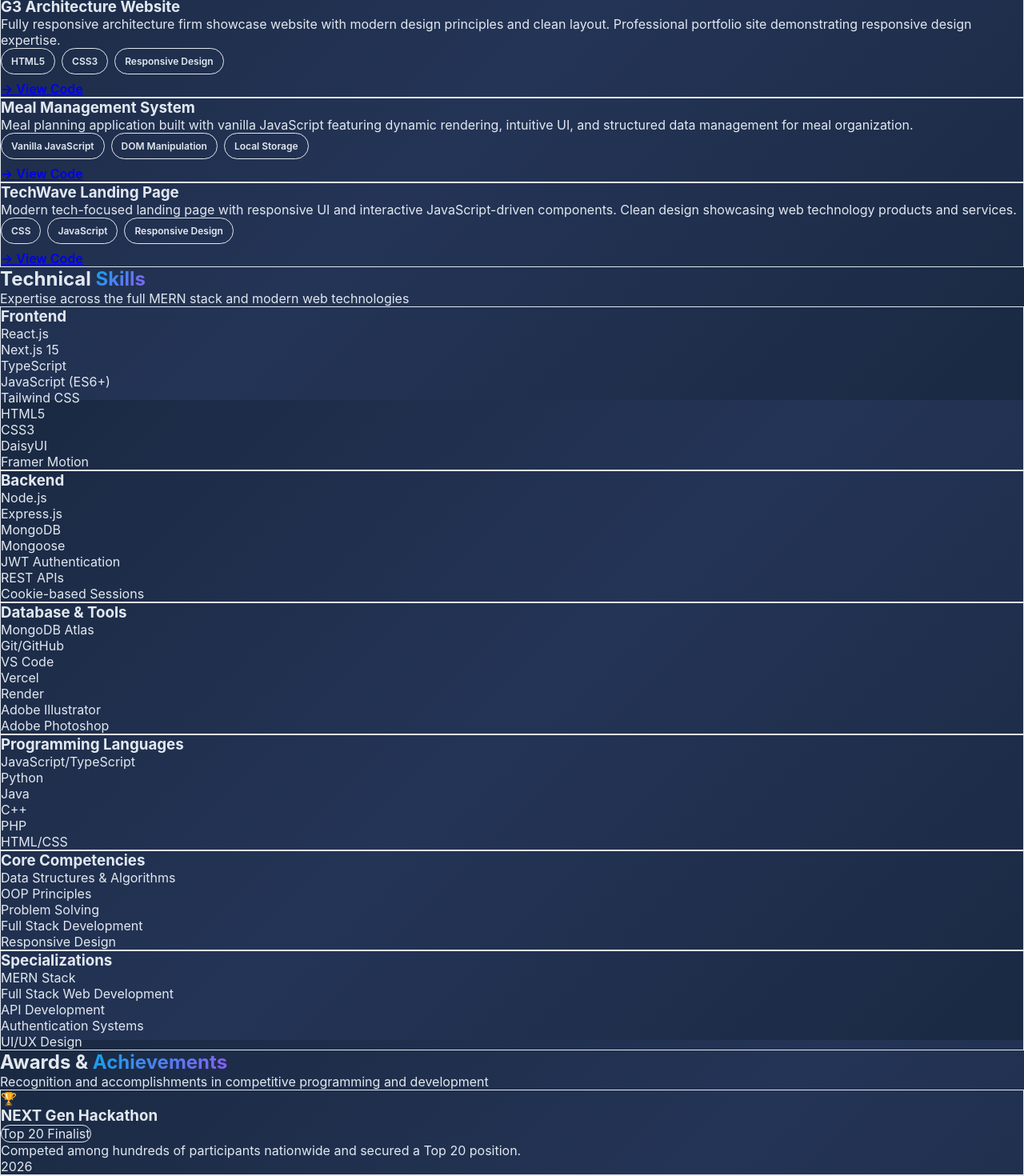
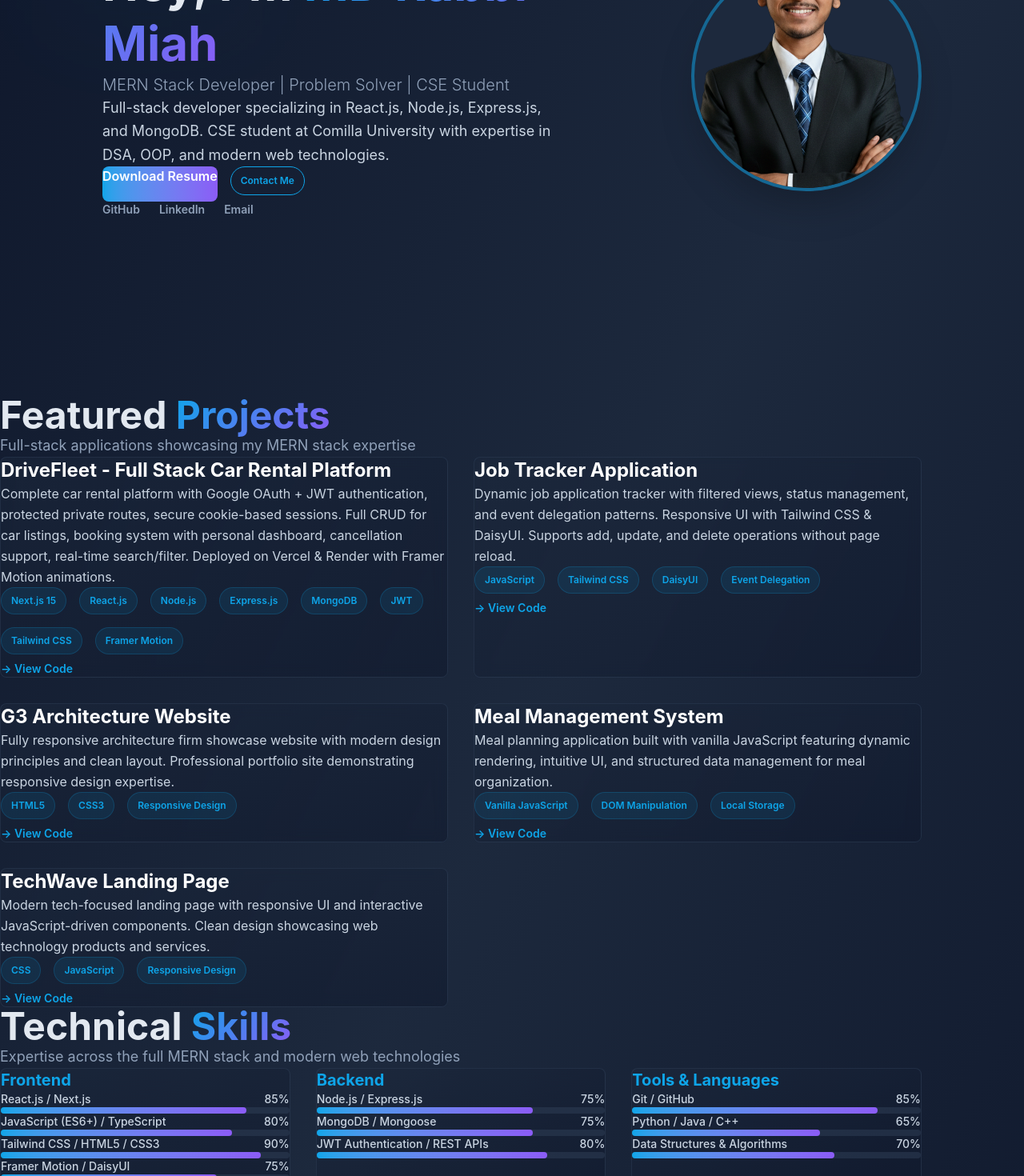
Before and after one commit to shahed-hassan-fz-rabbi/shahed-hassan-fz-rabbi-portfelio, a Next.js app: page / in a window 1280 px wide. Shown: the part 300-1770 px from the top of the page at 80% size. Built offline with nearby package versions, Linux system fonts and the light colour scheme; no server answers.

Commit message:
Fix CSS and successful build

```diff
--- a/app/globals.css
+++ b/app/globals.css
@@ -1,6 +1,9 @@
-@tailwind base;
-@tailwind components;
-@tailwind utilities;
+@import "tailwindcss";
+
+@theme {
+  --color-accent-primary: #0ea5e9;
+  --color-accent-secondary: #8b5cf6;
+}
 
 * {
   margin: 0;
@@ -12,7 +15,6 @@ html {
   scroll-behavior: smooth;
 }
 
-/* Dark Theme (Default) */
 :root[data-theme='dark'] {
   --bg-primary: #1a2942;
   --bg-secondary: #243456;
@@ -21,7 +23,6 @@ html {
   --border-color: #334155;
 }
 
-/* Light Theme */
 :root[data-theme='light'] {
   --bg-primary: #f8fafc;
   --bg-secondary: #f1f5f9;
@@ -39,7 +40,6 @@ body {
   transition: background 0.3s ease, color 0.3s ease;
 }
 
-/* Scrollbar styling */
 ::-webkit-scrollbar {
   width: 10px;
 }
@@ -63,20 +63,16 @@ a {
 }
 
 .gradient-text {
-  background: linear-gradient(135deg, #0ea5e9 0%, #8b5cf6 100%);
+  background-image: linear-gradient(135deg, #0ea5e9 0%, #8b5cf6 100%);
   -webkit-background-clip: text;
+  background-clip: text;
   -webkit-text-fill-color: transparent;
-  background-clip: text;
+  color: transparent;
 }
 
 @keyframes float {
-  0%,
-  100% {
-    transform: translateY(0px);
-  }
-  50% {
-    transform: translateY(-20px);
-  }
+  0%, 100% { transform: translateY(0px); }
+  50% { transform: translateY(-20px); }
 }
 
 .float {
@@ -91,7 +87,6 @@ a {
   box-shadow: 0 0 40px rgba(14, 165, 233, 0.5);
 }
 
-/* Project Card Styling */
 [class*="bg-gradient-to-br from-slate"] {
   transition: all 0.3s ease;
 }
@@ -101,7 +96,6 @@ a {
   box-shadow: 0 20px 40px rgba(14, 165, 233, 0.2);
 }
 
-/* Technology Tags */
 [class*="bg-accent-primary/10"] {
   padding: 8px 12px;
   border-radius: 20px;
@@ -118,89 +112,57 @@ a {
   transform: scale(1.05);
 }
 
-a[href*="github"],
-a[href*="linkedin"],
-a[href*="mailto"] {
-  position: relative;
-  font-weight: 600;
-}
-
-a[href*="github"]::after,
-a[href*="linkedin"]::after,
-a[href*="mailto"]::after {
-  content: '';
-  position: absolute;
-  bottom: -2px;
-  left: 0;
-  width: 0;
-  height: 2px;
-  background: currentColor;
-  transition: width 0.3s ease;
-}
-
-a[href*="github"]:hover::after,
-a[href*="linkedin"]:hover::after,
-a[href*="mailto"]:hover::after {
-  width: 100%;
-}
-
-/* LIGHT THEME - Text Color Fix */
+/* Light theme text fixes */
 :root[data-theme='light'] h1,
 :root[data-theme='light'] h2,
 :root[data-theme='light'] h3,
 :root[data-theme='light'] h4,
 :root[data-theme='light'] h5,
 :root[data-theme='light'] h6 {
-  color: #0f172a !important;
+  color: #0f172a;
 }
 
 :root[data-theme='light'] p,
 :root[data-theme='light'] span,
 :root[data-theme='light'] a {
-  color: #1e293b !important;
+  color: #1e293b;
 }
 
 :root[data-theme='light'] .text-slate-300,
 :root[data-theme='light'] .text-slate-400,
 :root[data-theme='light'] .text-slate-500 {
-  color: #1e293b !important;
+  color: #1e293b;
 }
 
 :root[data-theme='light'] header {
-  background: rgba(248, 250, 252, 0.95) !important;
-  border-color: var(--border-color) !important;
+  background: rgba(248, 250, 252, 0.95);
+  border-color: var(--border-color);
 }
 
 :root[data-theme='light'] .bg-slate-800\/50,
 :root[data-theme='light'] .bg-slate-900\/50 {
-  background-color: rgba(248, 250, 252, 0.9) !important;
-  border: 1px solid #e2e8f0 !important;
+  background-color: rgba(248, 250, 252, 0.9);
+  border: 1px solid #e2e8f0;
 }
 
 :root[data-theme='light'] .border-slate-700\/50 {
-  border-color: var(--border-color) !important;
+  border-color: var(--border-color);
 }
 
 :root[data-theme='light'] input,
 :root[data-theme='light'] textarea {
-  background: white !important;
-  color: #0f172a !important;
-  border-color: #e2e8f0 !important;
+  background: white;
+  color: #0f172a;
+  border-color: #e2e8f0;
 }
 
 :root[data-theme='light'] input::placeholder,
 :root[data-theme='light'] textarea::placeholder {
-  color: #94a3b8 !important;
-  opacity: 1 !important;
-}
-
-:root[data-theme='light'] input:focus,
-:root[data-theme='light'] textarea:focus {
-  border-color: #0ea5e9 !important;
-  outline: none;
+  color: #94a3b8;
+  opacity: 1;
 }
 
 :root[data-theme='light'] footer {
-  background-color: rgba(248, 250, 252, 0.8) !important;
-  border-color: #e2e8f0 !important;
+  background-color: rgba(248, 250, 252, 0.8);
+  border-color: #e2e8f0;
 }
--- /dev/null
+++ b/components/Hero.tsx
@@ -0,0 +1,135 @@
+'use client';
+
+import React from 'react';
+import Image from 'next/image';
+import { motion } from 'framer-motion';
+
+const Hero: React.FC = () => {
+  const containerVariants = {
+    hidden: { opacity: 0 },
+    visible: {
+      opacity: 1,
+      transition: {
+        staggerChildren: 0.2,
+        delayChildren: 0.3,
+      },
+    },
+  };
+
+  const itemVariants = {
+    hidden: { opacity: 0, y: 20 },
+    visible: {
+      opacity: 1,
+      y: 0,
+      transition: { duration: 0.8 },
+    },
+  };
+
+  return (
+    <section id="hero" className="min-h-screen flex items-center justify-center pt-24 pb-12 px-4 md:px-8">
+      <div className="max-w-5xl w-full">
+        <motion.div
+          variants={containerVariants}
+          initial="hidden"
+          animate="visible"
+          className="flex flex-col-reverse md:flex-row items-center gap-12"
+        >
+          {/* Left: Text Content */}
+          <div className="flex-1 text-center md:text-left space-y-6">
+            <motion.div variants={itemVariants}>
+              <span className="inline-block px-4 py-2 rounded-full bg-gradient-to-r from-accent-primary/20 to-accent-secondary/20 border border-accent-primary/30 text-accent-primary text-sm font-semibold">
+                MERN Stack Developer
+              </span>
+            </motion.div>
+
+            <motion.div variants={itemVariants}>
+              <h1 className="text-4xl md:text-6xl font-bold mb-3 leading-tight">
+                Hey, I'm <span className="gradient-text">MD Rabbi Miah</span>
+              </h1>
+              <p className="text-lg md:text-xl text-slate-400 font-light">
+                MERN Stack Developer | Problem Solver | CSE Student
+              </p>
+            </motion.div>
+
+            <motion.p
+              variants={itemVariants}
+              className="text-base md:text-lg text-slate-300 max-w-xl mx-auto md:mx-0 leading-relaxed"
+            >
+              Full-stack developer specializing in React.js, Node.js, Express.js, and MongoDB.
+              CSE student at Comilla University with expertise in DSA, OOP, and modern web technologies.
+            </motion.p>
+
+            {/* Resume & Contact Buttons */}
+            <motion.div
+              variants={itemVariants}
+              className="flex flex-col sm:flex-row gap-4 justify-center md:justify-start pt-4"
+            >
+              <a
+                href="/resume.pdf"
+                download="MD_Rabbi_Miah_Resume.pdf"
+                className="px-8 py-3 bg-gradient-to-r from-accent-primary to-accent-secondary text-white rounded-lg font-semibold hover:shadow-lg hover:shadow-accent-primary/50 transform hover:scale-105 transition-all"
+              >
+                Download Resume
+              </a>
+
+              <a
+                href="#contact"
+                className="px-8 py-3 border border-accent-primary text-accent-primary rounded-lg font-semibold hover:bg-accent-primary/10 transform hover:scale-105 transition-all"
+              >
+                Contact Me
+              </a>
+            </motion.div>
+
+            {/* Social Links */}
+            <motion.div variants={itemVariants} className="flex justify-center md:justify-start gap-6 pt-2 flex-wrap">
+              <a
+                href="https://github.com/shahed-hassan-fz-rabbi"
+                target="_blank"
+                rel="noopener noreferrer"
+                className="text-slate-400 hover:text-accent-primary font-semibold text-sm"
+              >
+                GitHub
+              </a>
+
+              <a
+                href="https://linkedin.com/in/shahed-hassan-fz"
+                target="_blank"
+                rel="noopener noreferrer"
+                className="text-slate-400 hover:text-accent-primary font-semibold text-sm"
+              >
+                LinkedIn
+              </a>
+
+              <a
+                href="mailto:shahedhassan571@gmail.com"
+                className="text-slate-400 hover:text-accent-primary font-semibold text-sm"
+              >
+                Email
+              </a>
+            </motion.div>
+          </div>
+
+          {/* Right: Photo */}
+          <motion.div
+            variants={itemVariants}
+            className="relative w-56 h-56 md:w-72 md:h-72 rounded-full overflow-hidden border-4 border-accent-primary/50 shadow-2xl flex-shrink-0 bg-slate-800"
+          >
+            <Image
+                 src="/profile.png"
+                   alt="MD Rabbi Miah"
+                   fill
+                    sizes="(max-width: 768px) 100vw, 300px"
+                    className="object-cover"
+                       priority
+                      />
+          </motion.div>
+        </motion.div>
+      </div>
+
+      <div className="absolute top-20 left-10 w-72 h-72 bg-accent-primary/10 rounded-full blur-3xl opacity-20 -z-10"></div>
+      <div className="absolute bottom-0 right-20 w-72 h-72 bg-accent-secondary/10 rounded-full blur-3xl opacity-20 -z-10"></div>
+    </section>
+  );
+};
+
+export default Hero;
--- a/components/Skills.tsx
+++ b/components/Skills.tsx
@@ -7,51 +7,33 @@ const Skills: React.FC = () => {
   const skillCategories = [
     {
       category: 'Frontend',
-      skills: ['React.js', 'Next.js 15', 'TypeScript', 'JavaScript (ES6+)', 'Tailwind CSS', 'HTML5', 'CSS3', 'DaisyUI', 'Framer Motion'],
+      skills: [
+        { name: 'React.js / Next.js', level: 85 },
+        { name: 'JavaScript (ES6+) / TypeScript', level: 80 },
+        { name: 'Tailwind CSS / HTML5 / CSS3', level: 90 },
+        { name: 'Framer Motion / DaisyUI', level: 75 },
+      ],
     },
     {
       category: 'Backend',
-      skills: ['Node.js', 'Express.js', 'MongoDB', 'Mongoose', 'JWT Authentication', 'REST APIs', 'Cookie-based Sessions'],
+      skills: [
+        { name: 'Node.js / Express.js', level: 75 },
+        { name: 'MongoDB / Mongoose', level: 75 },
+        { name: 'JWT Authentication / REST APIs', level: 80 },
+      ],
     },
     {
-      category: 'Database & Tools',
-      skills: ['MongoDB Atlas', 'Git/GitHub', 'VS Code', 'Vercel', 'Render', 'Adobe Illustrator', 'Adobe Photoshop'],
-    },
-    {
-      category: 'Programming Languages',
-      skills: ['JavaScript/TypeScript', 'Python', 'Java', 'C++', 'PHP', 'HTML/CSS'],
-    },
-    {
-      category: 'Core Competencies',
-      skills: ['Data Structures & Algorithms', 'OOP Principles', 'Problem Solving', 'Full Stack Development', 'Responsive Design'],
-    },
-    {
-      category: 'Specializations',
-      skills: ['MERN Stack', 'Full Stack Web Development', 'API Development', 'Authentication Systems', 'UI/UX Design'],
+      category: 'Tools & Languages',
+      skills: [
+        { name: 'Git / GitHub', level: 85 },
+        { name: 'Python / Java / C++', level: 65 },
+        { name: 'Data Structures & Algorithms', level: 70 },
+      ],
     },
   ];
 
-  const containerVariants = {
-    hidden: { opacity: 0 },
-    visible: {
-      opacity: 1,
-      transition: {
-        staggerChildren: 0.1,
-      },
-    },
-  };
-
-  const itemVariants = {
-    hidden: { opacity: 0, y: 20 },
-    visible: {
-      opacity: 1,
-      y: 0,
-      transition: { duration: 0.5 },
-    },
-  };
-
   return (
-    <section className="py-20 px-4 md:px-8 max-w-6xl mx-auto">
+    <section id="skills" className="py-20 px-4 md:px-8 max-w-6xl mx-auto">
       <motion.div
         initial={{ opacity: 0, y: -20 }}
         whileInView={{ opacity: 1, y: 0 }}
@@ -67,36 +49,39 @@ const Skills: React.FC = () => {
         </p>
       </motion.div>
 
-      <motion.div
-        variants={containerVariants}
-        initial="hidden"
-        whileInView="visible"
-        viewport={{ once: true }}
-        className="grid md:grid-cols-2 lg:grid-cols-3 gap-8"
-      >
-        {skillCategories.map((category, index) => (
+      <div className="grid md:grid-cols-3 gap-8">
+        {skillCategories.map((cat, idx) => (
           <motion.div
-            key={index}
-            variants={itemVariants}
-            className="bg-gradient-to-br from-slate-800/50 to-slate-900/50 backdrop-blur-sm border border-slate-700/50 rounded-lg p-6 hover:border-accent-primary/50 transition-all duration-300"
+            key={idx}
+            initial={{ opacity: 0, y: 20 }}
+            whileInView={{ opacity: 1, y: 0 }}
+            transition={{ duration: 0.5, delay: idx * 0.1 }}
+            viewport={{ once: true }}
+            className="bg-gradient-to-br from-slate-800/50 to-slate-900/50 border border-slate-700/50 rounded-lg p-6"
           >
-            <h3 className="text-xl font-bold mb-4 text-accent-primary">
-              {category.category}
-            </h3>
-            <ul className="space-y-2">
-              {category.skills.map((skill, skillIndex) => (
-                <li
-                  key={skillIndex}
-                  className="text-slate-300 flex items-center gap-2"
-                >
-                  <span className="w-1.5 h-1.5 bg-accent-secondary rounded-full"></span>
-                  {skill}
-                </li>
+            <h3 className="text-xl font-bold mb-6 text-accent-primary">{cat.category}</h3>
+            <div className="space-y-5">
+              {cat.skills.map((skill, i) => (
+                <div key={i}>
+                  <div className="flex justify-between mb-2 text-sm font-medium text-slate-300">
+                    <span>{skill.name}</span>
+                    <span>{skill.level}%</span>
+                  </div>
+                  <div className="w-full bg-slate-700/50 rounded-full h-2">
+                    <motion.div
+                      initial={{ width: 0 }}
+                      whileInView={{ width: `${skill.level}%` }}
+                      transition={{ duration: 1, delay: i * 0.1 }}
+                      viewport={{ once: true }}
+                      className="bg-gradient-to-r from-accent-primary to-accent-secondary h-2 rounded-full"
+                    />
+                  </div>
+                </div>
               ))}
-            </ul>
+            </div>
           </motion.div>
         ))}
-      </motion.div>
+      </div>
     </section>
   );
 };
```
Also changed, not shown: components/About.tsx (added, +50 -0 lines), public/profile.png (added), 1 other file (tests, documents, lock files or other folders).
